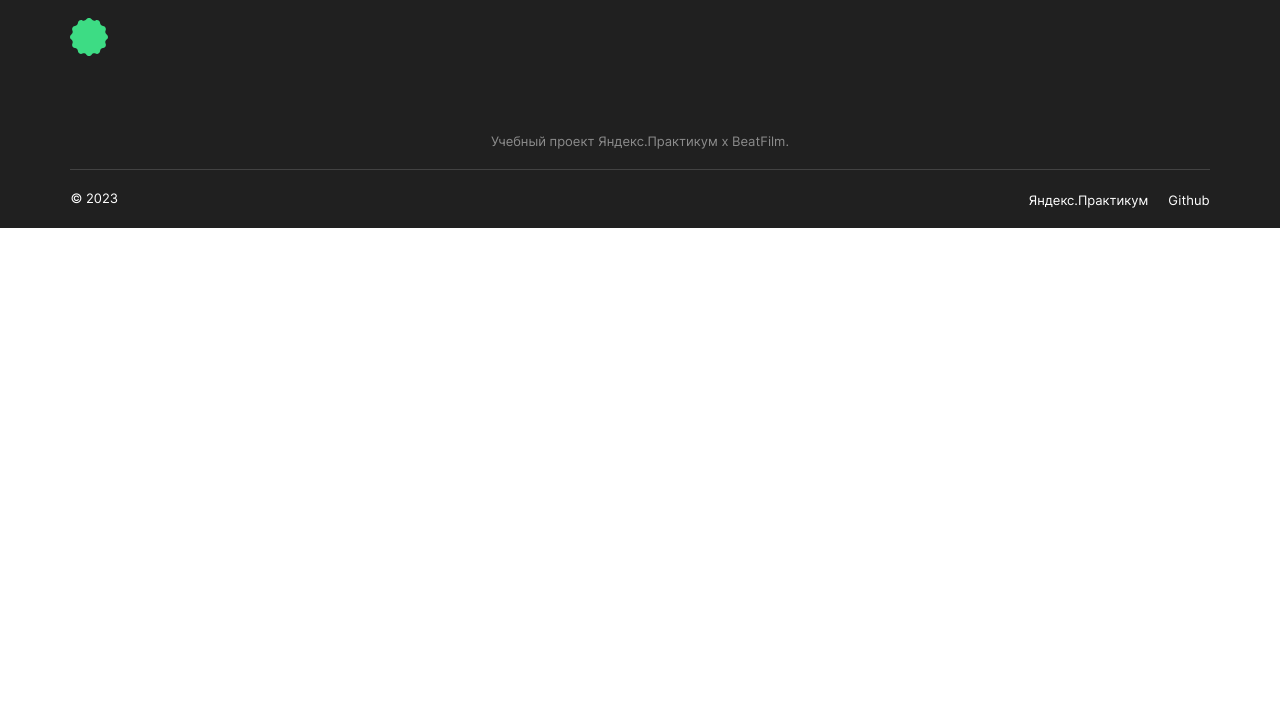
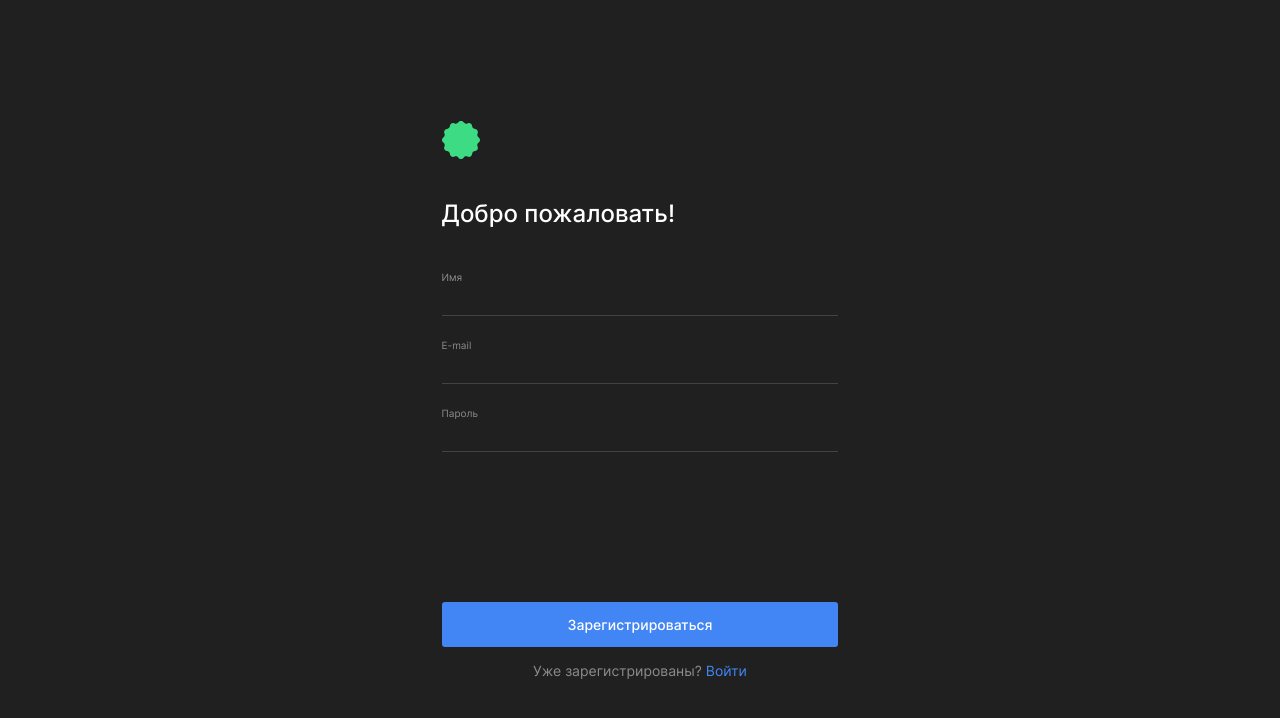
Before and after one commit to DmitrySerzhantov/movies-explorer-frontend, a React (Create React App) app: page /signup in a window 1280 px wide. Shown: the top 718 px of the page. Built offline with nearby package versions, Linux system fonts and the light colour scheme.

Commit message:
Свертал страницу ригистрации

```diff
--- a/src/components/App/App.js
+++ b/src/components/App/App.js
@@ -1,21 +1,17 @@
 import './App.css';
 import {Route, Routes} from 'react-router-dom';
 import Main from '../Main/Main';
-import Header from '../Header/Header';
 import Movies from '../Movies/Movies';
-import Footer from '../Footer/Footer';
+import SavedMovies from '../SavedMovies/SavedMovies';
+import Register from '../Register/Register';
 
 function App() {
   return (
-    <div className='App'>
-      <Header></Header>
+    <div className='App '>
       <Routes>
         <Route path='/' element={<Main />} />
         <Route path='/movies' element={<Movies />} />
-        <Route
-          path='/saved-movies'
-          //   element={}
-        />
+        <Route path='/saved-movies' element={<SavedMovies />} />
         <Route
           path='/profile'
           //   element={}
@@ -24,12 +20,8 @@ function App() {
           path='/signin'
           //  element={}
         />
-        <Route
-          path='/signup'
-          // element={}
-        />
+        <Route path='/signup' element={<Register />} />
       </Routes>
-      <Footer></Footer>
     </div>
   );
 }
--- a/src/components/Header/Header.css
+++ b/src/components/Header/Header.css
@@ -3,8 +3,6 @@
   height: 74px;
   align-items: center;
   justify-content: space-between;
-  max-width: 89%;
-  margin: 0 auto;
 }
 
 .header__button-logo {
--- a/src/components/Header/Header.js
+++ b/src/components/Header/Header.js
@@ -2,12 +2,15 @@ import {Route, Routes, Link} from 'react-router-dom';
 
 function Header() {
   return (
+    <div className='container'>
       <header className='header'>
         <button className='header__button-logo'>
           <Routes>
             <Route
               path='*'
-            element={<Link className='header__button-logo_link' to='/'></Link>}
+              element={
+                <Link className='header__button-logo_link' to='/'></Link>
+              }
             />
           </Routes>
         </button>
@@ -18,8 +21,9 @@ function Header() {
             onClick={() => {}}
           >
             <Routes>
+              {['/movies', '/saved-movies'].map((path, i) => (
                 <Route
-              path='/movies'
+                  path={path}
                   element={
                     <>
                       <Link className='header__button-movies-link' to='/movies'>
@@ -33,7 +37,9 @@ function Header() {
                       </Link>
                     </>
                   }
+                  key={i}
                 />
+              ))}
             </Routes>
           </button>
         </nav>
@@ -44,8 +50,9 @@ function Header() {
             onClick={() => {}}
           >
             <Routes>
+              {['/movies', '/saved-movies'].map((path, i) => (
                 <Route
-              path='/movies'
+                  path={path}
                   element={
                     <>
                       <Link
@@ -56,7 +63,9 @@ function Header() {
                       </Link>
                     </>
                   }
+                  key={i}
                 />
+              ))}
             </Routes>
           </button>
           <button
@@ -93,6 +102,7 @@ function Header() {
           </div>
         </nav>
       </header>
+    </div>
   );
 }
 export default Header;
--- a/src/components/Main/Main.js
+++ b/src/components/Main/Main.js
@@ -3,14 +3,18 @@ import AboutProject from '../AboutProject/AboutProject';
 import Techs from '../Techs/Techs';
 import AboutMe from '../AboutMe/AboutMe';
 import Portfolio from '../Portfolio/Portfolio';
+import Header from '../Header/Header';
+import Footer from '../Footer/Footer';
 function Main() {
   return (
     <main className='content'>
+      <Header></Header>
       <Promo></Promo>
       <AboutProject></AboutProject>
       <Techs></Techs>
       <AboutMe></AboutMe>
       <Portfolio></Portfolio>
+      <Footer></Footer>
     </main>
   );
 }
--- a/src/components/Movies/Movies.js
+++ b/src/components/Movies/Movies.js
@@ -1,14 +1,18 @@
 import SearchForm from '../SearchForm/SearchForm';
 import FilterCheckbox from '../FilterCheckbox/FilterCheckbox';
 import MoviesCardList from '../MoviesCardList/MoviesCardList';
+import Header from '../Header/Header';
+import Footer from '../Footer/Footer';
 function Movies() {
   return (
     <section className='movies'>
+      <Header></Header>
       <div className='container'>
         <SearchForm></SearchForm>
         <FilterCheckbox></FilterCheckbox>
         <MoviesCardList></MoviesCardList>
       </div>
+      <Footer></Footer>
     </section>
   );
 }
--- a/src/components/Register/Register.css
+++ b/src/components/Register/Register.css
@@ -0,0 +1,88 @@
+.register {
+  max-width: 31%;
+  margin: 0 auto;
+  min-height: 100vh;
+  display: flex;
+  flex-direction: column;
+  justify-content: center;
+}
+.register__button-home {
+  background-image: url('../../images/logo/logo.svg');
+  background-color: transparent;
+  width: 38px;
+  height: 38px;
+  border-style: none;
+  padding: 0;
+  display: flex;
+  cursor: pointer;
+}
+.register__button-home-link {
+  display: block;
+  width: 100%;
+  height: 100%;
+}
+.register__title {
+  margin-top: 40px;
+  margin-bottom: 0;
+  text-align: left;
+  font-size: 24px;
+  font-weight: 500;
+  line-height: normal;
+}
+
+.register__form {
+  display: flex;
+  flex-direction: column;
+  margin-top: 20px;
+}
+.register__form-subtitle {
+  text-align: left;
+  color: #8b8b8b;
+  font-size: 10px;
+  line-height: normal;
+  margin-top: 23px;
+}
+.register__input {
+  padding: 0;
+  background-color: transparent;
+  border-style: none;
+  border-bottom: 1px solid #424242;
+  color: #fff;
+  font-size: 14px;
+  line-height: normal;
+  margin-top: 5px;
+  padding-bottom: 10px;
+}
+.register__input:focus {
+  outline: none;
+}
+
+.register__button {
+  width: 100%;
+  height: 45px;
+  flex-shrink: 0;
+  border-radius: 3px;
+  background: #4285f4;
+  margin: 0 auto;
+  border-style: none;
+  margin-top: 150px;
+  color: #fff;
+  font-size: 14px;
+  font-weight: 500;
+  line-height: normal;
+}
+
+.register__footer-button {
+  color: #4285f4;
+  font-size: 14px;
+  text-decoration: none;
+}
+
+.register__footer {
+  margin-top: 15px;
+  margin-bottom: 0;
+  color: #8b8b8b;
+  text-align: center;
+  font-size: 14px;
+  line-height: normal;
+}
--- a/src/components/Register/Register.js
+++ b/src/components/Register/Register.js
@@ -0,0 +1,47 @@
+import {Link} from 'react-router-dom';
+
+function Register() {
+  return (
+    <section className='register'>
+      <button className='register__button-home'>
+        <Link className='register__button-home-link' to='/'></Link>
+      </button>
+      <h1 className='register__title'>Добро пожаловать!</h1>
+
+      <form className='register__form'>
+        <span className='register__form-subtitle'>Имя</span>
+        <input
+          id='name'
+          name='name'
+          type='text'
+          autoComplete='name'
+          className='register__input register__input_name'
+        />
+        <span className='register__form-subtitle'>E-mail</span>
+        <input
+          id='email'
+          name='email'
+          type='email'
+          autoComplete='email'
+          className='register__input register__input_email'
+        />
+        <span className='register__form-subtitle'>Пароль</span>
+        <input
+          className='register__input register__input_password'
+          id='password'
+          name='password'
+          type='password'
+          autoComplete='new-password'
+        />
+        <button className='register__button'>Зарегистрироваться</button>
+        <p className='register__footer'>
+          Уже зарегистрированы?{' '}
+          <Link className='register__footer-button' to='/sign-in'>
+            Войти
+          </Link>
+        </p>
+      </form>
+    </section>
+  );
+}
+export default Register;
--- a/src/components/SavedMovies/SavedMovies.js
+++ b/src/components/SavedMovies/SavedMovies.js
@@ -0,0 +1,19 @@
+import SearchForm from '../SearchForm/SearchForm';
+import FilterCheckbox from '../FilterCheckbox/FilterCheckbox';
+import MoviesCardList from '../MoviesCardList/MoviesCardList';
+import Header from '../Header/Header';
+import Footer from '../Footer/Footer';
+function SavedMovies() {
+  return (
+    <section className='movies'>
+      <Header></Header>
+      <div className='container'>
+        <SearchForm></SearchForm>
+        <FilterCheckbox></FilterCheckbox>
+        <MoviesCardList></MoviesCardList>
+      </div>
+      <Footer></Footer>
+    </section>
+  );
+}
+export default SavedMovies;
--- a/src/pages/index.css
+++ b/src/pages/index.css
@@ -12,3 +12,6 @@
 @import url(../components/FilterCheckbox/FilterCheckbox.css);
 @import url(../components/MoviesCardList/MoviesCardList.css);
 @import url(../components/MoviesCard/MoviesCard.css);
+
+
+@import url(../components/Register/Register.css);
```
Lines whose indentation alone changed are shown as unchanged.
